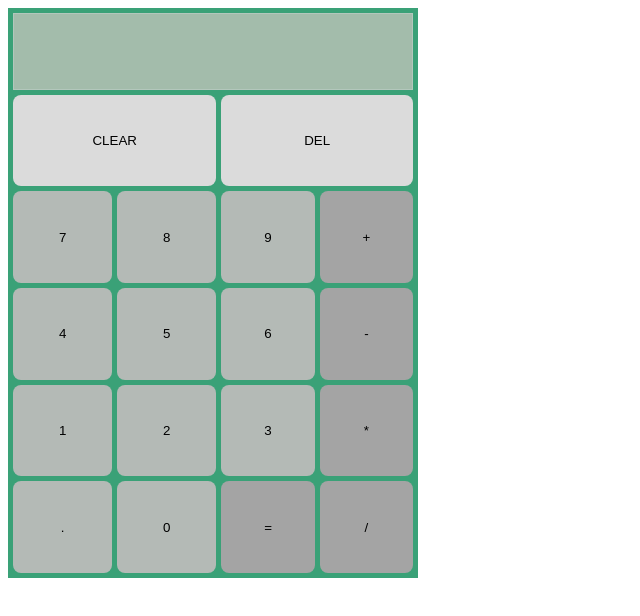
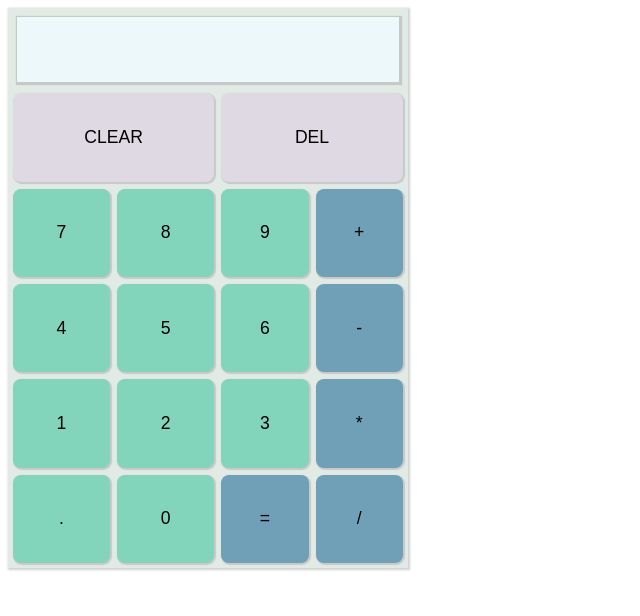
Before and after one commit to tspeed90/js-calculator, a plain HTML site: page index.html in a window 1280 px wide. Shown: the whole page, without its empty margins (0-640 px from the left). Drawn offline with Linux system fonts and the light colour scheme.

Commit message:
updated color palette, small styling changes

```diff
--- a/style.css
+++ b/style.css
@@ -11,36 +11,44 @@ body {
   max-width: 400px;
   height: 70%;
   grid-template:repeat(5, auto) / repeat(4, auto);
-  grid-gap: 5px;
+  grid-gap: 7px;
   padding: 5px;
-  background-color: rgb(58, 161, 119);
+  background-color: #E1EAE4;
+  box-sizing: border-box;
+  box-shadow: 1px 1px 2px 1px rgba(100, 100, 100, 0.3);
 }
 
 .calculator > button {
   border: none;
   border-radius: 8px;
+  box-shadow: 1px 1px 1px 1px rgb(200, 200, 200);
+  padding: none;
 }
 
 .display {
   grid-column: span 4;
-  background-color: rgb(175, 191, 177);
-  opacity: .9;
+  background-color: #EDF8FA;
+  margin: 3px;
   border: 1px solid rgb(193, 204, 196);
+  box-shadow: 1px 1px 1px 1px rgb(200, 200, 200);
 
 }
 
 .delete-button {
   grid-column: span 2;
-  background-color: rgb(219, 219, 219);
+  background-color: #DED9E2;
   color: rgb(0, 0, 0);
+  font-size: 1.1em;
 }
 
 .number {
-  background-color: rgb(180, 186, 182);
+  background-color: #82D4BB;
   color: rgb(0, 0, 0);
+  font-size: 1.1em;
 }
 
 .operator {
-  background-color: rgb(164, 164, 164);
+  background-color: #6FA0B7;
   color: rgb(0, 0, 0);
+  font-size: 1.1em;
 }
```
